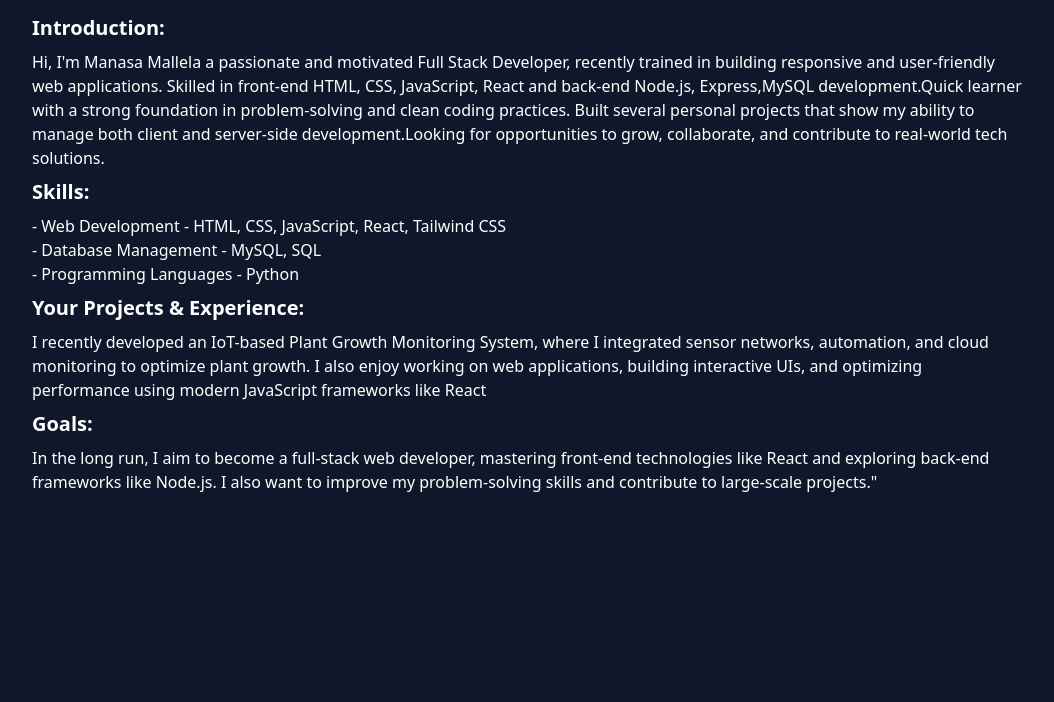
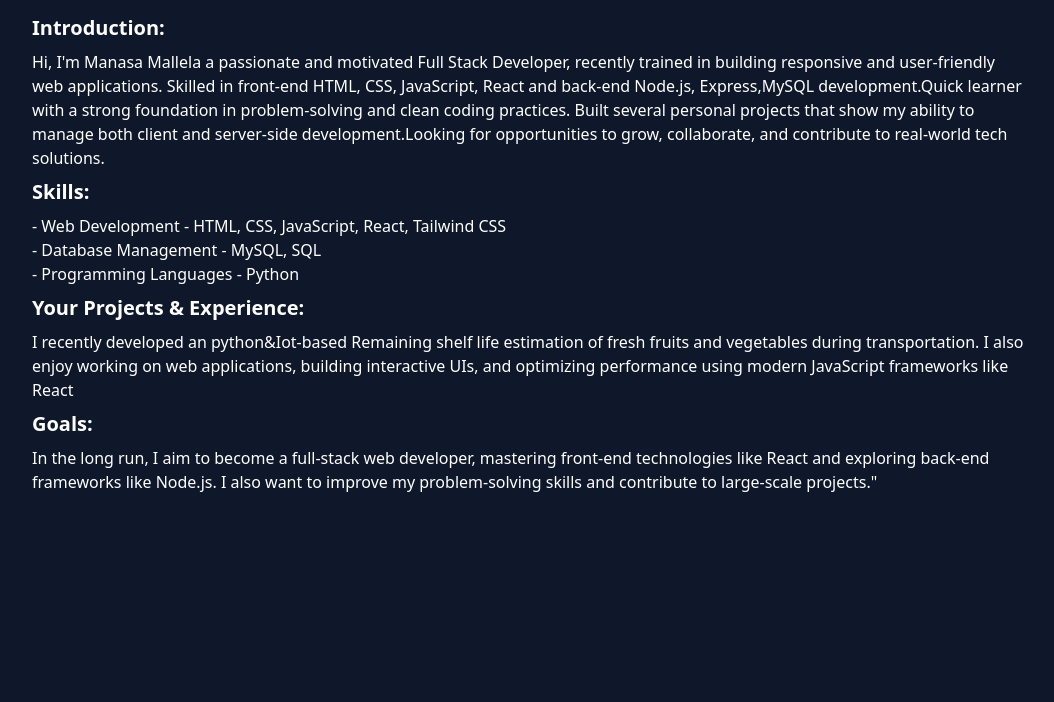
Before and after one commit to mallela-manasa/Portfolio, a website: page public/about.html in a window 1280 px wide. Shown: the part 98-800 px from the top of the page, without its empty margins (112-1166 px from the left). Drawn offline with Linux system fonts and the light colour scheme.

Commit message:
Update about.html

```diff
--- a/public/about.html
+++ b/public/about.html
@@ -24,7 +24,7 @@
         </div>
         <div>
             <h1 class="font-bold my-2 text-xl">Your Projects & Experience:</h1>
-            <p>I recently developed an IoT-based Plant Growth Monitoring System, where I integrated sensor networks, automation, and cloud monitoring to optimize plant growth. I also enjoy working on web applications, building interactive UIs, and optimizing performance using modern JavaScript frameworks like React</p>
+            <p>I recently developed an python&Iot-based Remaining shelf life estimation of fresh fruits and vegetables during transportation. I also enjoy working on web applications, building interactive UIs, and optimizing performance using modern JavaScript frameworks like React</p>
         </div>
         <div>
             <h1 class="font-bold my-2 text-xl">Goals:</h1>
```
